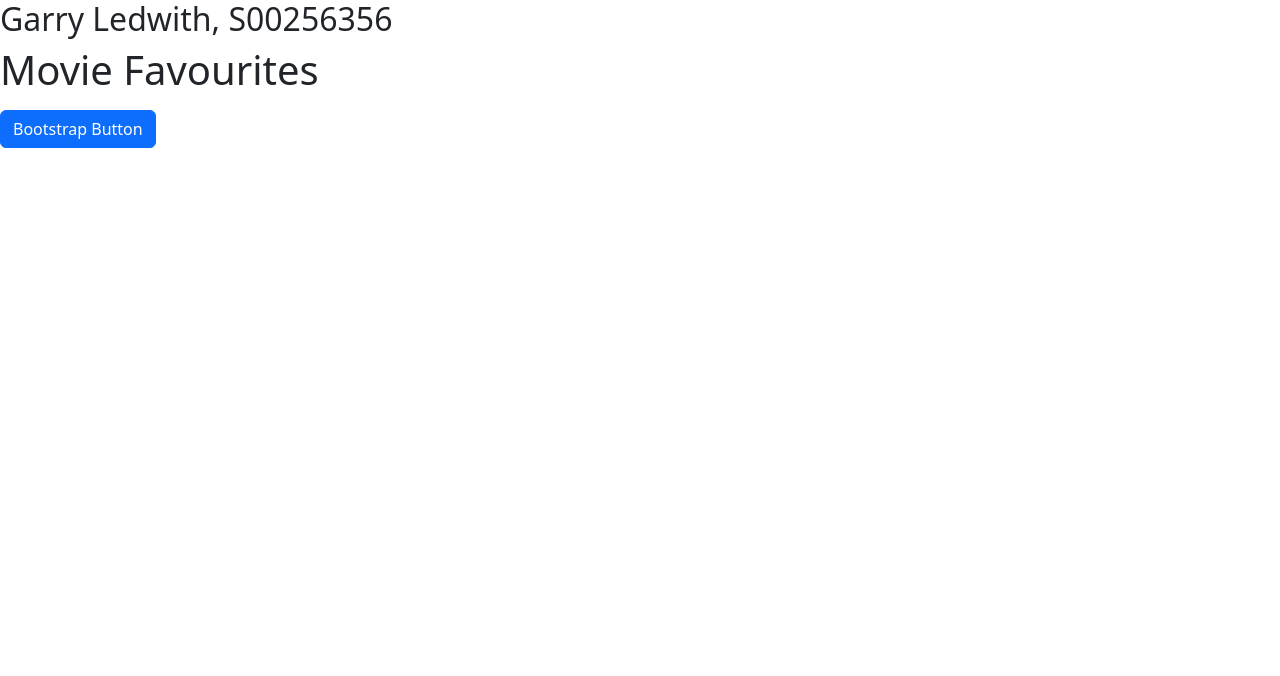
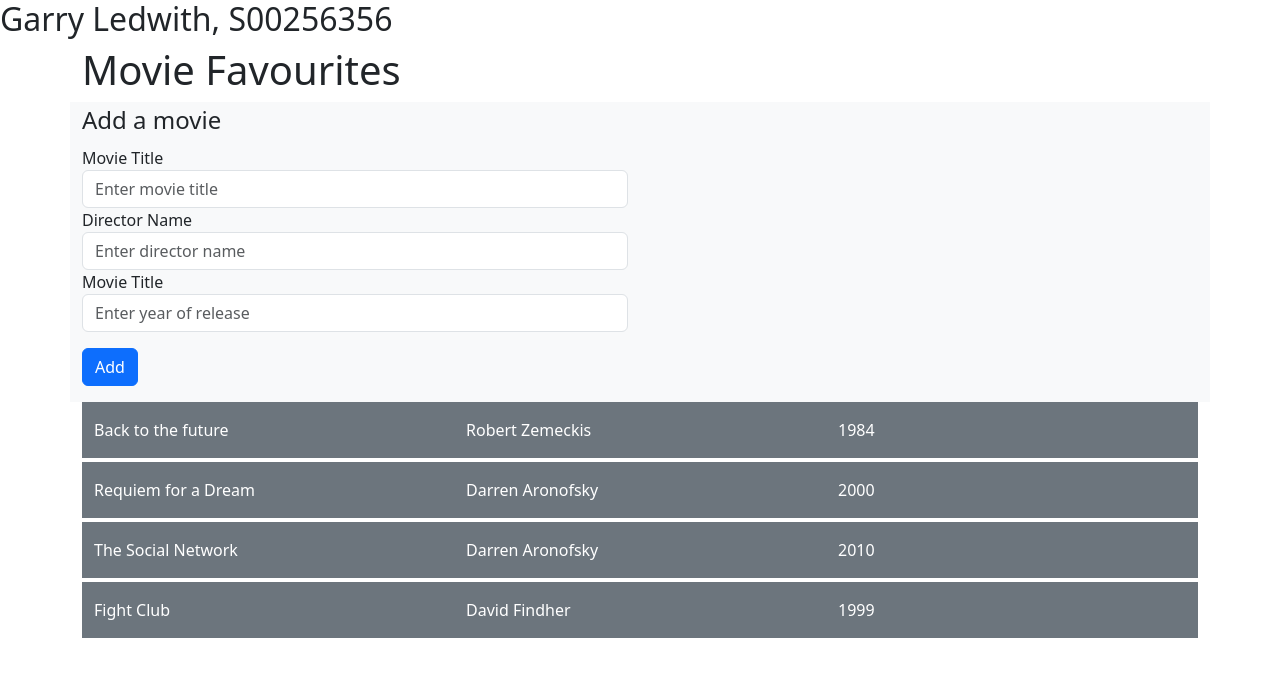
Before and after one commit to GarryLed/CA1-Movie-Finder, an Angular app: page / in a window 1280 px wide. Shown: the top 676 px of the page. Built offline with nearby package versions, Linux system fonts and the light colour scheme.

Commit message:
Completed Lab4 and added screenshot

```diff
--- a/src/app/add-movie/add-movie.component.html
+++ b/src/app/add-movie/add-movie.component.html
@@ -1 +1,24 @@
-<p>add-movie works!</p>
+<div class="row bg-light">
+    <div class="col-sm-6">
+        <form>
+            <fieldset class="form-group">
+                <legend>Add a movie</legend>
+                <div class="form-group">
+                    <label for="title">Movie Title</label>
+                    <input name="title" class="form-control" placeholder="Enter movie title" #movietitle>
+                </div>
+                <div class="form-group">
+                    <label for="director">Director Name</label>
+                    <input name="director" class="form-control" placeholder="Enter director name" #moviedirector>
+                </div>
+                <div class="form-group">
+                    <label for="year">Movie Title</label>
+                    <input name="year" class="form-control" placeholder="Enter year of release" #movieyear>
+                </div>
+                <div class="mt-3 mb-3">
+                    <button (click)="addNewMovie(movietitle,moviedirector,movieyear)" class="btn btn-primary">Add</button>
+                </div>
+            </fieldset>
+        </form>
+    </div>
+</div>
--- a/src/app/add-movie/add-movie.component.ts
+++ b/src/app/add-movie/add-movie.component.ts
@@ -1,4 +1,8 @@
 import { Component } from '@angular/core';
+
+// import service
+import { MovieService } from '../movie.service';
+
 
 @Component({
   selector: 'app-add-movie',
@@ -8,4 +12,12 @@ import { Component } from '@angular/core';
 })
 export class AddMovieComponent {
 
+  // inject service
+  constructor(private movieService:MovieService) {}
+
+  // method to create service
+  addNewMovie(movietitle:HTMLInputElement, moviedirector:HTMLInputElement, moveiyear: HTMLInputElement) : boolean {
+    this.movieService.addMovie(movietitle.value, moviedirector.value, moveiyear.value);
+    return false;
+  }
 }
--- a/src/app/app.component.html
+++ b/src/app/app.component.html
@@ -1,9 +1,8 @@
 <h2>Garry Ledwith, S00256356</h2>
-<h1>Movie Favourites</h1>
-<ul>
-  <li *ngFor="let movie of movies">{{movie.title}}
-    ({{movie.year}}) - Directed by {{movie.director}}
-  </li>
-</ul>
 
-<button class="btn btn-primary">Bootstrap Button</button>
+
+<div class="container">
+  <h1>Movie Favourites</h1>
+  <app-add-movie></app-add-movie>
+  <app-list-movies></app-list-movies>
+</div>
--- a/src/app/app.component.ts
+++ b/src/app/app.component.ts
@@ -1,22 +1,19 @@
 import { Component } from '@angular/core';
 import { RouterOutlet } from '@angular/router';
-import { CommonModule } from '@angular/common';
-import { MovieService } from './movie.service';
+//import { CommonModule } from '@angular/common';
+
+
+import { AddMovieComponent } from './add-movie/add-movie.component';
+import { ListMoviesComponent } from './list-movies/list-movies.component';
+
 @Component({
   selector: 'app-root',
-  imports: [RouterOutlet, CommonModule],
+  imports: [RouterOutlet, AddMovieComponent, ListMoviesComponent],
   templateUrl: './app.component.html',
   styleUrl: './app.component.css'
 })
 export class AppComponent {
   title = 'lab4-movie-list';
 
-  movies:any[]=[];
 
-  constructor(private movieService:MovieService) {} // decleare movie service in the constructor
-
-  ngOnInit() {
-    this.movies=this.movieService.getMovies();
-    console.log(this.movies);
-  }
 }
--- a/src/app/list-movies/list-movies.component.html
+++ b/src/app/list-movies/list-movies.component.html
@@ -1 +1,13 @@
-<p>list-movies works!</p>
+<div *ngFor="let movie of movies" class="container bg-secondary text-white pt-3 pb-3 mb-1">
+    <div class="row align-items">
+        <div class="col-sm-4">
+            {{movie.title}}
+        </div>
+        <div class="col-sm-4">
+            {{movie.director}}
+        </div>
+        <div class="col-sm-4">
+            {{movie.year}}
+        </div>
+    </div>
+</div>
--- a/src/app/list-movies/list-movies.component.ts
+++ b/src/app/list-movies/list-movies.component.ts
@@ -1,11 +1,21 @@
 import { Component } from '@angular/core';
+import { CommonModule } from '@angular/common';
+import { MovieService } from '../movie.service';
 
 @Component({
   selector: 'app-list-movies',
-  imports: [],
+  imports: [CommonModule],
   templateUrl: './list-movies.component.html',
   styleUrl: './list-movies.component.css'
 })
 export class ListMoviesComponent {
 
+  movies:any[]=[];
+
+  constructor(private movieService:MovieService) {} // decleare movie service in the constructor
+
+  ngOnInit() {
+    this.movies=this.movieService.getMovies();
+    console.log(this.movies);
+  }
 }
--- a/src/app/movie.service.ts
+++ b/src/app/movie.service.ts
@@ -7,11 +7,20 @@ export class MovieService {
 
   constructor() { }
 
-  movieList = [
+  moviesList = [
+    {title: "Back to the future", year: '1984', director: 'Robert Zemeckis' },
+    {title: "Requiem for a Dream", year: '2000', director: 'Darren Aronofsky'},
+    {title: "The Social Network", year: '2010', director: 'Darren Aronofsky'},
+    {title: "Fight Club", year: '1999', director: 'David Findher'}
 
-  ];
+  ]
 
+  // methods
   getMovies() {
-    return this.movieList;
+    return this.moviesList;
+  }
+
+  addMovie(movietitle:string, moviedirector:string, moveiyear:string) {
+    this.moviesList.push({title:movietitle, director:moviedirector, year:moveiyear})
   }
 }
```
Also changed, not shown: src/app/Lab4-screenshot.png (added).
